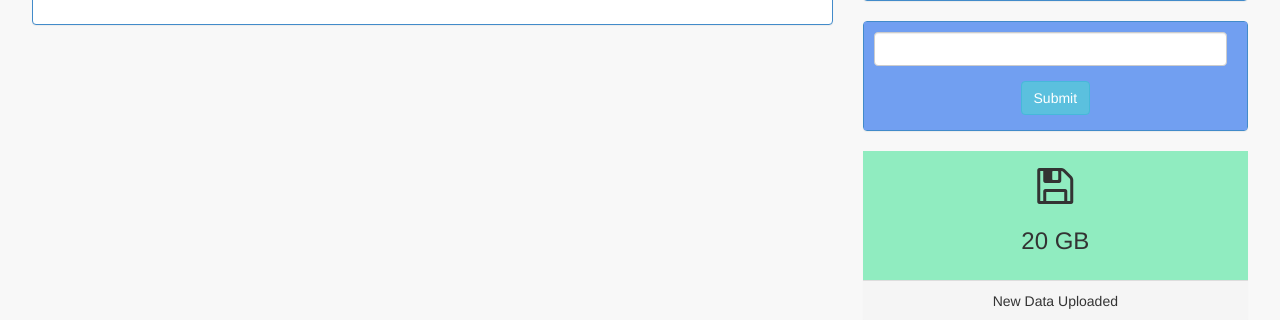
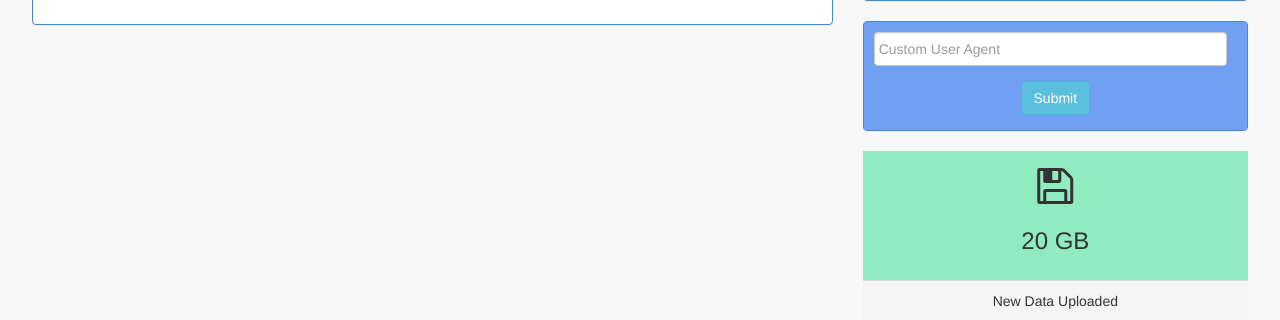
Before and after one commit to theriley106/SneakerBotTutorials, a Flask app: page / in a window 1280 px wide. Shown: the part 388-708 px from the top of the page. Run offline with Flask 2, Linux system fonts and the light colour scheme; data that the repository does not hold is empty; some libraries are stand-ins or nearby versions.

Commit message:
Added custom user agent placeholder text

```diff
--- a/templates/index.html
+++ b/templates/index.html
@@ -29,7 +29,6 @@
 
                     <!-- {% include 'areaChart.html' %} -->
                      <!-- that chart thing - probably won't use this... -->
-
 
                     {% include 'driverInfo.html' %}
                     <!--Simple table example -->
--- a/templates/updateHeaders.html
+++ b/templates/updateHeaders.html
@@ -2,7 +2,7 @@
 <div class="panel-body blue">
 <form id="form" name="form" action = "{{url_for('headerChange') }}" method="post">
 
-          <input type="text" name="Header" class="form-control" id="Input_Header" style="width:100%;padding:4px;margin:-5px">
+          <input type="text" placeholder="Custom User Agent" name="Header" class="form-control" id="Input_Header" style="width:100%;padding:4px;margin:-5px">
 <br>
         <input type="Submit" class="btn btn-info"/>
 </form>
```
